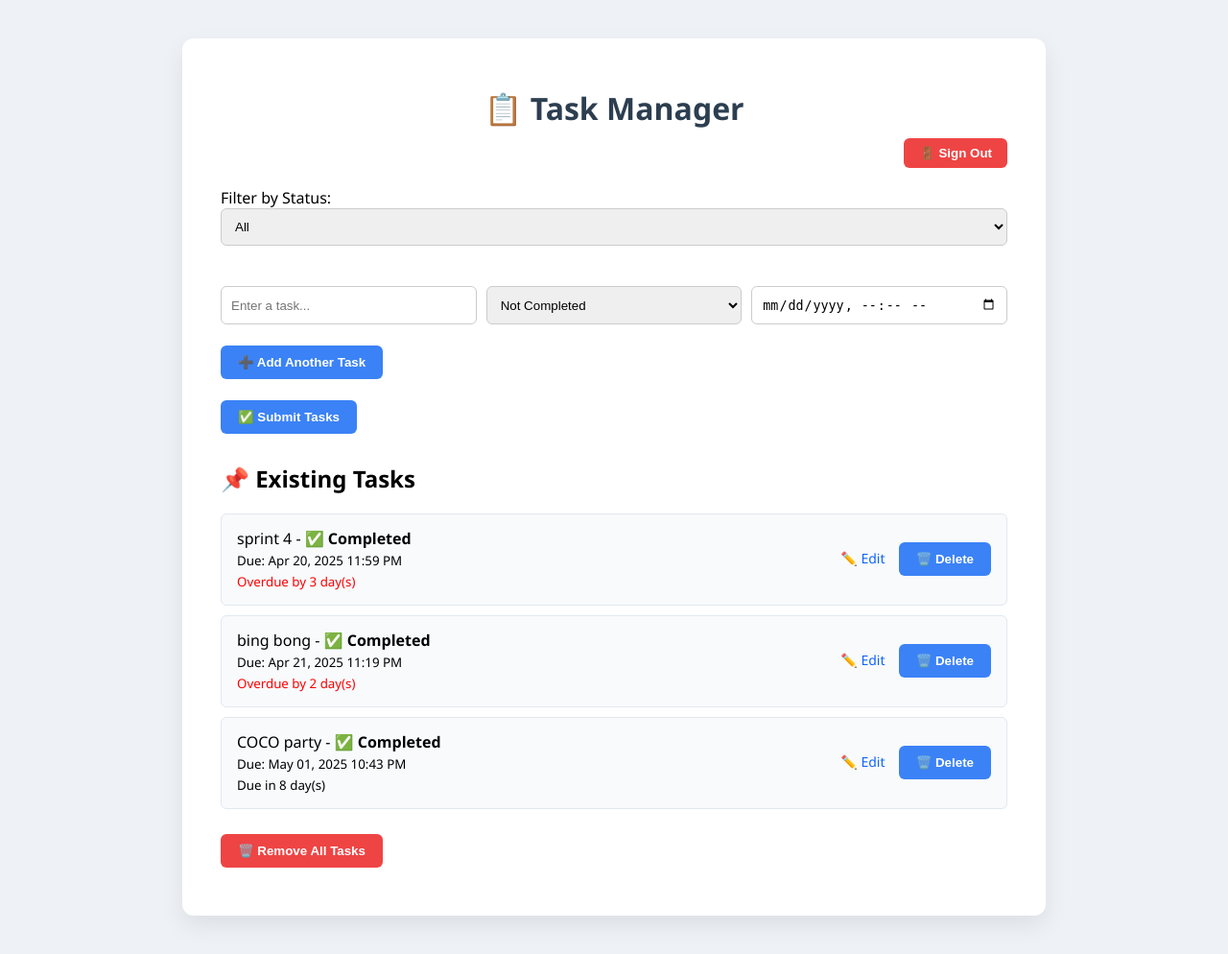
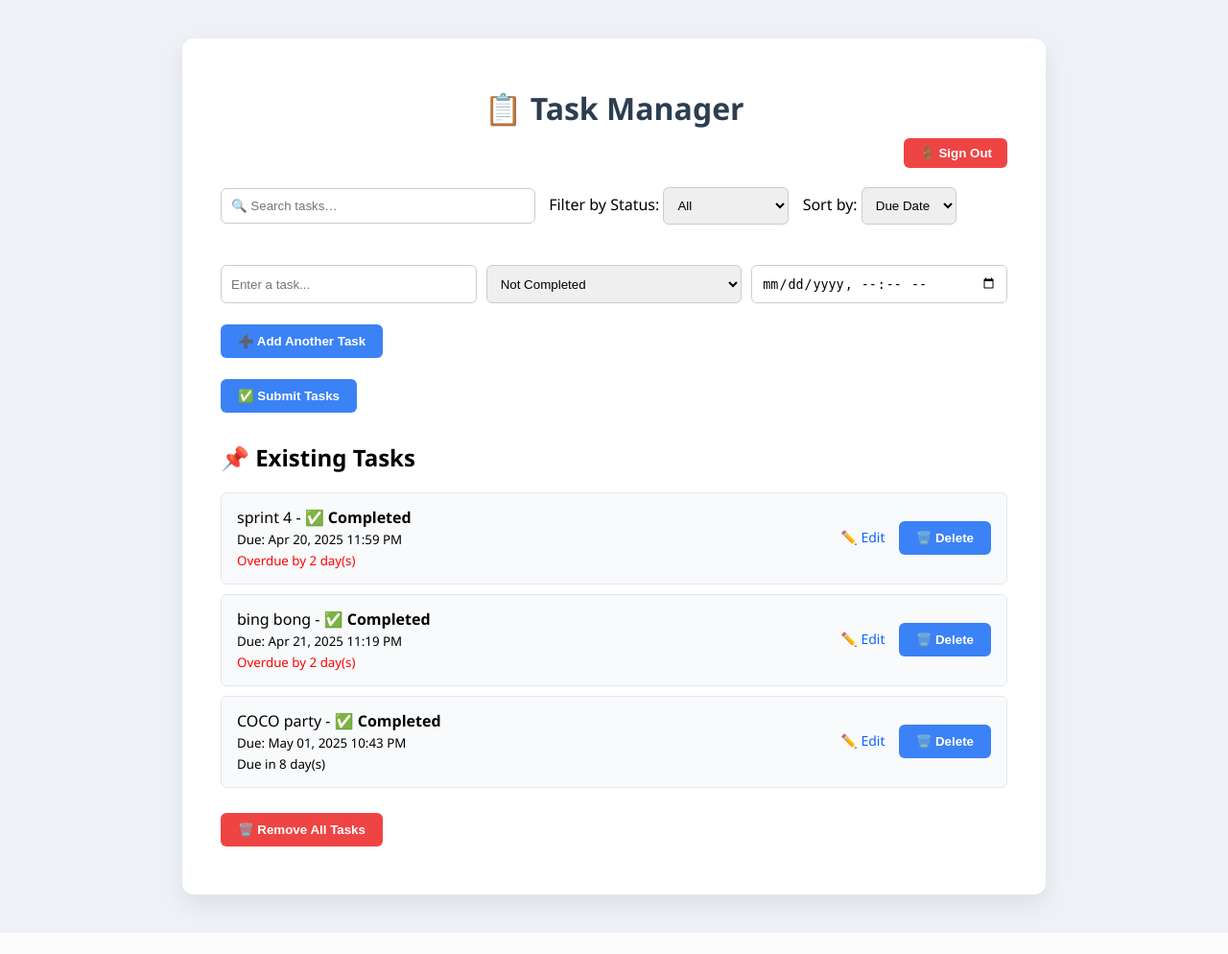
Before and after one commit to ychafei/TaskFlow_Management, a Django app: page /tasks/ in a window 1280 px wide. Shown: the whole page at 96% size. After the commit the page ends 972 px from the top, so only its background shows below. Run offline with Django 5.2, Linux system fonts and the light colour scheme; a user stored in the database is signed in; data comes from the database, SQL or seed files in the repository; both versions use the stored data as it was after the commit.

Commit message:
Sprint 4

```diff
--- a/tasks/templates/tasks/task_list.html
+++ b/tasks/templates/tasks/task_list.html
@@ -100,16 +100,34 @@
       </form>
     </div>
 
+    <!-- FILTER / SEARCH / SORT CONTROLS -->
     <form method="GET" id="filter-form" class="filter-form">
+      <input
+        type="text"
+        id="search-box"
+        name="search"
+        placeholder="🔍 Search tasks…"
+        value="{{ search }}"
+        style="width:40%; display:inline-block; margin-right:10px;"
+      >
+
       <label for="filter_status">Filter by Status:</label>
-      <select name="filter_status" id="filter_status">
-        <option value="all" {% if filter_status == "all" %}selected{% endif %}>All</option>
-        <option value="not_completed" {% if filter_status == "not_completed" %}selected{% endif %}>Not Completed</option>
-        <option value="in_progress" {% if filter_status == "in_progress" %}selected{% endif %}>In Progress</option>
-        <option value="completed" {% if filter_status == "completed" %}selected{% endif %}>Completed</option>
+      <select name="filter_status" id="filter_status" style="width:auto; display:inline-block; margin-right:10px;">
+        <option value="all"           {% if filter_status == 'all'           %}selected{% endif %}>All</option>
+        <option value="not_completed" {% if filter_status == 'not_completed' %}selected{% endif %}>Not Completed</option>
+        <option value="in_progress"   {% if filter_status == 'in_progress'   %}selected{% endif %}>In Progress</option>
+        <option value="completed"     {% if filter_status == 'completed'     %}selected{% endif %}>Completed</option>
+      </select>
+
+      <label for="sort-by">Sort by:</label>
+      <select name="sort_by" id="sort-by" style="width:auto; display:inline-block;">
+        <option value="due_date" {% if sort_by == 'due_date' %}selected{% endif %}>Due Date</option>
+        <option value="title"    {% if sort_by == 'title'    %}selected{% endif %}>Title</option>
+        <option value="status"   {% if sort_by == 'status'   %}selected{% endif %}>Status</option>
       </select>
     </form>
 
+    <!-- NEW TASK FORM -->
     <form method="POST">
       {% csrf_token %}
       <div id="task-fields">
@@ -127,6 +145,7 @@
       <button type="submit">✅ Submit Tasks</button>
     </form>
 
+    <!-- EXISTING TASKS -->
     <div class="task-list">
       <h2>📌 Existing Tasks</h2>
       <div id="task-container">
@@ -139,8 +158,7 @@
               <span class="status" id="status-{{ task.id }}" onclick="toggleStatus({{ task.id }})">
                 {% if task.status == "completed" %}✅ Completed
                 {% elif task.status == "in_progress" %}🔄 In Progress
-                {% else %}❌ Not Completed
-                {% endif %}
+                {% else %}❌ Not Completed{% endif %}
               </span>
               {% if task.due_date %}<br>
                 <small>Due: {{ task.due_date|date:'M d, Y h:i A' }}</small>
@@ -175,11 +193,41 @@
   </div>
 
   <script>
+    const searchBox     = document.getElementById("search-box");
+    const statusFilter  = document.getElementById("filter_status");
+    const sortDropdown  = document.getElementById("sort-by");
+    const filterForm    = document.getElementById("filter-form");
+    const taskContainer = document.getElementById("task-container");
+
+    function fetchFilteredTasks() {
+      const q      = encodeURIComponent(searchBox.value);
+      const status = statusFilter.value;
+      const sortBy = sortDropdown.value;
+
+      fetch(`/tasks/?search=${q}&filter_status=${status}&sort_by=${sortBy}`)
+        .then(res => res.text())
+        .then(html => {
+          const doc = new DOMParser().parseFromString(html, 'text/html');
+          taskContainer.innerHTML = doc.getElementById("task-container").innerHTML;
+        });
+    }
+
+    // Prevent the normal GET submit and do AJAX instead
+    filterForm.addEventListener("submit", e => {
+      e.preventDefault();
+      fetchFilteredTasks();
+    });
+
+    // Wire up live events
+    searchBox.addEventListener("input",    fetchFilteredTasks);
+    statusFilter.addEventListener("change",fetchFilteredTasks);
+    sortDropdown.addEventListener("change",fetchFilteredTasks);
+
+    // Your existing helpers:
     function addTaskField() {
       const container = document.getElementById("task-fields");
       const taskEntry = document.createElement("div");
       taskEntry.classList.add("task-entry");
-
       taskEntry.innerHTML = `
         <input type="text" name="task[]" placeholder="Enter a task..." required>
         <select name="status[]">
@@ -204,19 +252,15 @@
       .then(res => res.json())
       .then(data => {
         if (data.success) {
-          const statusMap = {
+          const map = {
             "not_completed": "❌ Not Completed",
-            "in_progress": "🔄 In Progress",
-            "completed": "✅ Completed"
+            "in_progress":   "🔄 In Progress",
+            "completed":     "✅ Completed"
           };
-          document.getElementById("status-" + taskId).innerHTML = statusMap[data.new_status];
+          document.getElementById("status-" + taskId).innerHTML = map[data.new_status];
         }
       });
     }
-
-    document.getElementById("filter_status").addEventListener("change", function() {
-      document.getElementById("filter-form").submit();
-    });
   </script>
 </body>
 </html>
--- a/tasks/views.py
+++ b/tasks/views.py
@@ -4,6 +4,8 @@ from django.http import JsonResponse
 from django.utils import timezone
 from django.db import connection
 from datetime import datetime
+import math
+
 from .models import Task
 from .forms import TaskForm
 
@@ -13,8 +15,8 @@ def task_list(request):
 
     if request.method == "POST":
         task_titles = request.POST.getlist("task[]")
-        statuses = request.POST.getlist("status[]")
-        due_dates = request.POST.getlist("due_date[]")
+        statuses    = request.POST.getlist("status[]")
+        due_dates   = request.POST.getlist("due_date[]")
         for title, status, due_date in zip(task_titles, statuses, due_dates):
             due_date_obj = None
             if due_date:
@@ -22,27 +24,44 @@ def task_list(request):
                     due_date_obj = datetime.strptime(due_date, "%Y-%m-%dT%H:%M")
                 except ValueError:
                     due_date_obj = None
-            Task.objects.create(user=request.user, title=title, status=status, due_date=due_date_obj)
+            Task.objects.create(
+                user=request.user,
+                title=title,
+                status=status,
+                due_date=due_date_obj
+            )
         return redirect("task_list")
 
+    # AJAX search/filter/sort additions
+    search        = request.GET.get("search", "")
     filter_status = request.GET.get("filter_status", "all")
-    tasks = Task.objects.filter(user=request.user)
+    sort_by       = request.GET.get("sort_by", "due_date")
+
+    allowed_sorts = {"title", "due_date", "status"}
+    if sort_by not in allowed_sorts:
+        sort_by = "due_date"
+
+    tasks_qs = Task.objects.filter(user=request.user, title__icontains=search)
     if filter_status != "all":
-        tasks = tasks.filter(status=filter_status)
+        tasks_qs = tasks_qs.filter(status=filter_status)
+    tasks_qs = tasks_qs.order_by(sort_by)
 
-    tasks = tasks.order_by("due_date")
+    enhanced_tasks = []
+    for task in tasks_qs:
+        if task.due_date:
+            # ensure due is timezone-aware
+            due = task.due_date
+            if timezone.is_naive(due):
+                due = timezone.make_aware(due, timezone.get_current_timezone())
+            diff_seconds   = (due - timezone.now()).total_seconds()
+            days_left      = math.ceil(diff_seconds / 86400)
+            overdue        = days_left < 0
+            abs_days_left  = abs(days_left)
+        else:
+            days_left     = None
+            overdue       = False
+            abs_days_left = None
 
-    today = timezone.now().date()
-    enhanced_tasks = []
-    for task in tasks:
-        days_left = None
-        overdue = False
-        abs_days_left = None
-        if task.due_date:
-            delta = (task.due_date.date() - today).days
-            days_left = delta
-            overdue = delta < 0
-            abs_days_left = abs(delta)
         enhanced_tasks.append({
             "id": task.id,
             "title": task.title,
@@ -54,8 +73,10 @@ def task_list(request):
         })
 
     return render(request, "tasks/task_list.html", {
-        "tasks": enhanced_tasks,
+        "tasks":         enhanced_tasks,
         "filter_status": filter_status,
+        "search":        search,
+        "sort_by":       sort_by,
     })
 
 @login_required
@@ -76,8 +97,8 @@ def update_task_status(request, task_id):
         task = get_object_or_404(Task, id=task_id, user=request.user)
         statuses = ["not_completed", "in_progress", "completed"]
         try:
-            current_index = statuses.index(task.status)
-            next_status = statuses[(current_index + 1) % len(statuses)]
+            idx = statuses.index(task.status)
+            next_status = statuses[(idx + 1) % len(statuses)]
         except ValueError:
             next_status = "not_completed"
         task.status = next_status
@@ -101,8 +122,8 @@ def delete_task(request, task_id):
 @login_required
 def create_task_sql(request):
     if request.method == "POST":
-        title = request.POST.get("title")
-        status = request.POST.get("status", "not_completed")
+        title    = request.POST.get("title")
+        status   = request.POST.get("status", "not_completed")
         due_date = request.POST.get("due_date") or None
 
         with connection.cursor() as cursor:
@@ -116,17 +137,47 @@ def create_task_sql(request):
 
 @login_required
 def list_tasks_sql(request):
+    search  = request.GET.get("search", "")
+    sort_by = request.GET.get("sort_by", "title")
+
+    allowed_sorts = {"title", "due_date", "status"}
+    if sort_by not in allowed_sorts:
+        sort_by = "title"
+
     with connection.cursor() as cursor:
-        cursor.execute("SELECT id, title, status, due_date FROM tasks_task WHERE user_id = %s", [request.user.id])
-        task_rows = cursor.fetchall()
+        cursor.execute(f"""
+            SELECT id, title, status, due_date
+            FROM tasks_task
+            WHERE user_id = %s
+              AND title LIKE %s
+            ORDER BY {sort_by}
+        """, [request.user.id, f"%{search}%"])
+        rows = cursor.fetchall()
 
     tasks = []
-    for row in task_rows:
+    for r in rows:
+        due = r[3]
+        if due:
+            # ensure due is timezone-aware
+            if timezone.is_naive(due):
+                due = timezone.make_aware(due, timezone.get_current_timezone())
+            diff_seconds   = (due - timezone.now()).total_seconds()
+            days_left      = math.ceil(diff_seconds / 86400)
+            overdue        = days_left < 0
+            abs_days_left  = abs(days_left)
+        else:
+            days_left     = None
+            overdue       = False
+            abs_days_left = None
+
         tasks.append({
-            "id": row[0],
-            "title": row[1],
-            "status": row[2],
-            "due_date": row[3],
+            "id":            r[0],
+            "title":         r[1],
+            "status":        r[2],
+            "due_date":      due,
+            "days_left":     days_left,
+            "overdue":       overdue,
+            "abs_days_left": abs_days_left,
         })
 
     return render(request, "tasks/list_sql.html", {"tasks": tasks})
@@ -134,28 +185,33 @@ def list_tasks_sql(request):
 @login_required
 def edit_task_sql(request, task_id):
     with connection.cursor() as cursor:
-        cursor.execute("SELECT id, title, status, due_date FROM tasks_task WHERE id = %s AND user_id = %s", [task_id, request.user.id])
+        cursor.execute(
+            "SELECT id, title, status, due_date "
+            "FROM tasks_task WHERE id = %s AND user_id = %s",
+            [task_id, request.user.id]
+        )
         row = cursor.fetchone()
 
     if not row:
         return redirect("list_tasks_sql")
 
     if request.method == "POST":
-        title = request.POST.get("title")
-        status = request.POST.get("status", "not_completed")
+        title    = request.POST.get("title")
+        status   = request.POST.get("status", "not_completed")
         due_date = request.POST.get("due_date") or None
 
         with connection.cursor() as cursor:
             cursor.execute("""
-                UPDATE tasks_task SET title = %s, status = %s, due_date = %s
+                UPDATE tasks_task
+                SET title = %s, status = %s, due_date = %s
                 WHERE id = %s AND user_id = %s
             """, [title, status, due_date, task_id, request.user.id])
         return redirect("list_tasks_sql")
 
     task = {
-        "id": row[0],
-        "title": row[1],
-        "status": row[2],
+        "id":       row[0],
+        "title":    row[1],
+        "status":   row[2],
         "due_date": row[3].strftime("%Y-%m-%dT%H:%M") if row[3] else "",
     }
     return render(request, "tasks/edit_sql.html", {"task": task})
@@ -164,5 +220,8 @@ def edit_task_sql(request, task_id):
 def delete_task_sql(request, task_id):
     if request.method == "POST":
         with connection.cursor() as cursor:
-            cursor.execute("DELETE FROM tasks_task WHERE id = %s AND user_id = %s", [task_id, request.user.id])
+            cursor.execute(
+                "DELETE FROM tasks_task WHERE id = %s AND user_id = %s",
+                [task_id, request.user.id]
+            )
     return redirect("list_tasks_sql")
```
Also changed, not shown: tasks/templates/tasks/list_sql.html (+27 -10 lines), db.sqlite3.
